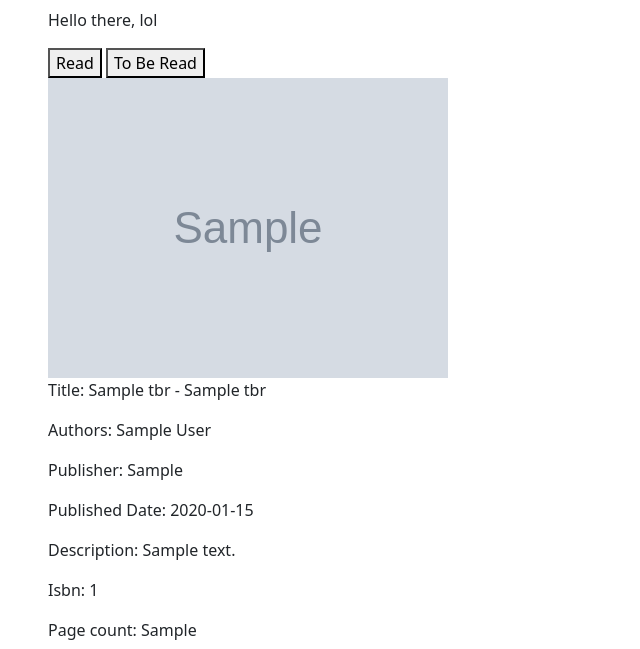
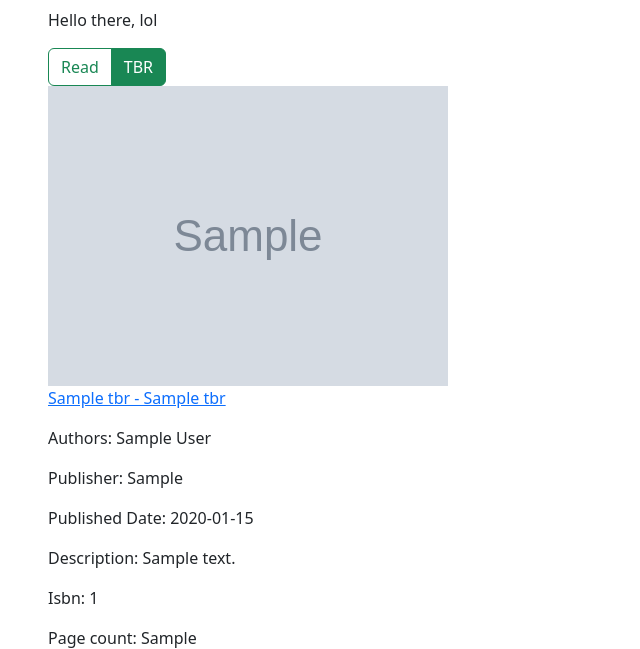
Before and after one commit to KelvinPrussia/BestReads, a Flask app: page /profile in a window 1280 px wide, after a click on "on". Shown: the part 74-723 px from the top of the page, without its empty margins (0-640 px from the left). Run offline with Flask 3, Linux system fonts and the light colour scheme; a user stored in the database is signed in; data comes from the database, SQL or seed files in the repository; tables that the repository leaves empty hold one stand-in row (values such as "Sample post"); grey boxes marked "Sample" are stand-in pictures.

Commit message:
Added individual books pages(full info), links to books pages on search/profile/update, and added made search input required to stop issues

```diff
--- a/app.py
+++ b/app.py
@@ -160,7 +160,7 @@ def profile():
     return render_template("profile.html", username=username, read=read, tbr=tbr)
 
 
-@app.route("/delete" ,methods=["POST"])
+@app.route("/delete", methods=["POST"])
 @login_required
 def delete():
     # Delete record of book from shelf (via profile)
@@ -175,5 +175,19 @@ def delete():
     return redirect("/profile")
 
 
+@app.route("/book")
+@login_required
+def book():
+    # Show all information for a book
+    isbn = request.args.get("isbn")
+    url = "https://www.googleapis.com/books/v1/volumes?q=isbn:" + isbn + "&maxResults=1&startIndex=0&langRestrict=en"
+
+    resp = urlopen(url)
+
+    book = map_searched_data(json.load(resp))[0]
+
+    return render_template("book.html", book=book)
+
+
 if __name__ == "__main__":
     app.run(debug=True, port=8001)
--- a/static/styles.css
+++ b/static/styles.css
@@ -18,3 +18,13 @@
     text-overflow: ellipsis;
     white-space: nowrap;
 }
+
+.search_row
+{
+    max-height: 193px;
+}
+
+.shelf-text
+{
+    color: #198754;
+}
--- a/templates/index.html
+++ b/templates/index.html
@@ -12,7 +12,7 @@
                     <img src="{{ update['image'] | safe }}" alt="Cover art">
                 </div>
                 <div>
-                    <p>Title: {{ update["title"] }} {% if update["subtitle"] != "Unknown" %}- {{ update["subtitle"] }} {% endif %}</p>
+                    <p><a href="/book?isbn={{update['isbn']}}">{{ update["title"] }} {% if update["subtitle"] != "Unknown" %}- {{ update["subtitle"] }} {% endif %}</a></p>
                     <p>Update type: {{update["type"]}}</p>
                     <p>Update date: {{update["date"]}}</p>
                 </div>
--- a/templates/layout.html
+++ b/templates/layout.html
@@ -15,7 +15,7 @@
             <a class="navbar-brand" href="/">Bestreads</a>
                 {% if session["user_id"] %}
                     <form action="/search" method="post" class="d-flex" role="search">
-                        <input class="form-control me-2" name="search" type="search" placeholder="Search" aria-label="Search">
+                        <input class="form-control me-2" name="search" type="search" placeholder="Search" aria-label="Search" required>
                         <button class="btn btn-outline-success" type="submit">Search</button>
                     </form>
                     <ul class="navbar-nav">
--- a/templates/profile.html
+++ b/templates/profile.html
@@ -9,9 +9,12 @@
         <div>
             <p>Hello there, {{ username }}</p>
         </div>
-        <div class="tab">
-            <button class="tablinks" onclick="openTab(event, 'Read')" id="defaultOpen">Read</button>
-            <button class="tablinks" onclick="openTab(event, 'TBR')">To Be Read</button>
+        <div class="tab btn-group" role="group">
+            <input type="radio" class="btn-check" name="btnradio" id="btn-read" autocomplete="off" checked onclick="openTab(event, 'Read')">
+            <label class="btn btn-outline-success" for="btn-read">Read</label>
+
+            <input type="radio" class="btn-check" name="btnradio" id="btn-tbr" autocomplete="off" onclick="openTab(event, 'TBR')">
+            <label class="btn btn-outline-success" for="btn-tbr">TBR</label>
         </div>
 
         <div id="Read" class="tabcontent">
@@ -21,7 +24,7 @@
             </div>
             <div class="info_cont">
                 <p>
-                    Title: {{ book["title"] }} {% if book["subtitle"] != "Unknown" %}- {{ book["subtitle"] }} {% endif %}
+                    <a href="/book?isbn={{book['isbn']}}">{{ book["title"] }} {% if book["subtitle"] != "Unknown" %}- {{ book["subtitle"] }} {% endif %}</a>
                 </p>
                 <p>Authors: {{ book["author"] }}</p>
                 <p>Publisher: {{ book["publisher"] }}</p>
@@ -48,7 +51,7 @@
             </div>
             <div class="info_cont">
                 <p>
-                    Title: {{ book["title"] }} {% if book["subtitle"] != "Unknown" %}- {{ book["subtitle"] }} {% endif %}
+                    <a href="/book?isbn={{book['isbn']}}">{{ book["title"] }} {% if book["subtitle"] != "Unknown" %}- {{ book["subtitle"] }} {% endif %}</a>
                 </p>
                 <p>Authors: {{ book["author"] }}</p>
                 <p>Publisher: {{ book["publisher"] }}</p>
@@ -83,9 +86,9 @@
             }
 
             document.getElementById(tabName).style.display = "block";
-            event.currentTarget.className += "active";
+            event.currentTarget.className += " active";
         }
 
-        document.getElementById("defaultOpen").click();
+        document.getElementById("btn-read").click();
     </script>
 {% endblock %}
```
Also changed, not shown: templates/book.html (added, +25 -0 lines), templates/search.html (+8 -8 lines).
